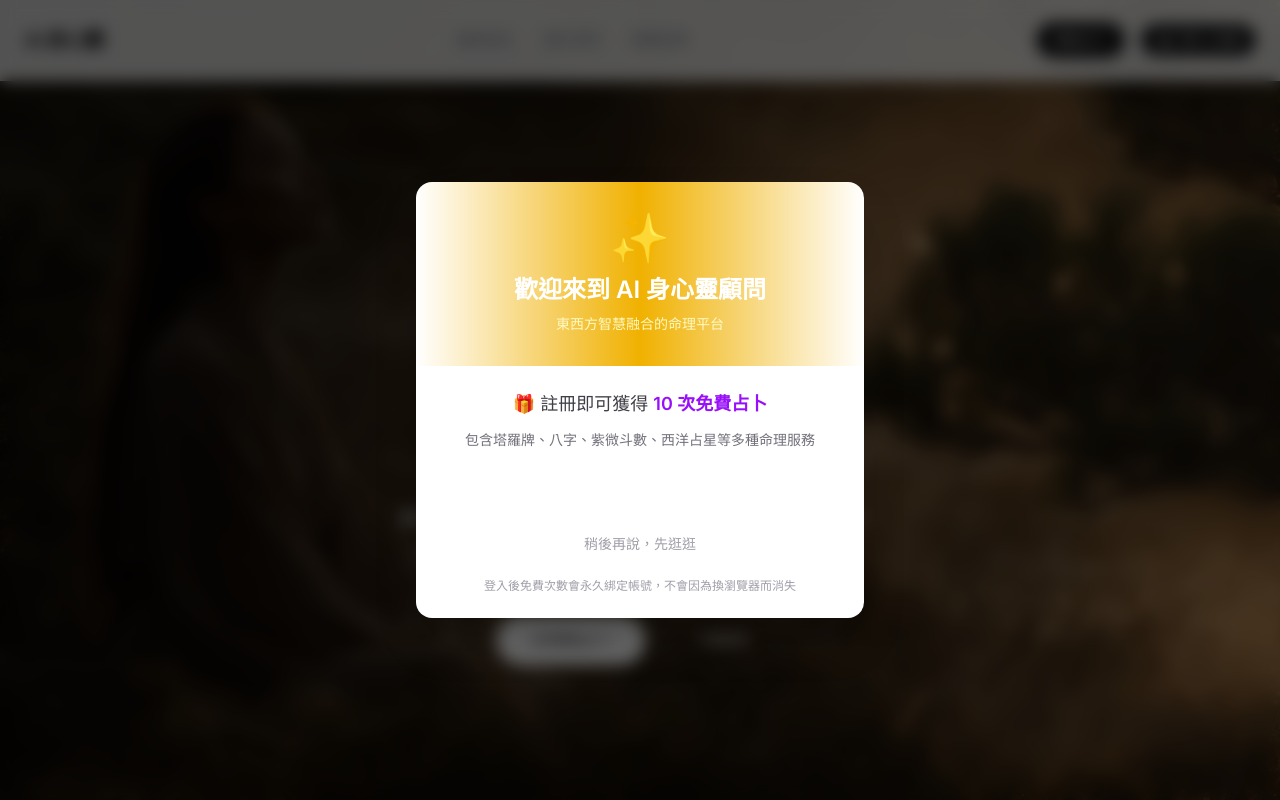
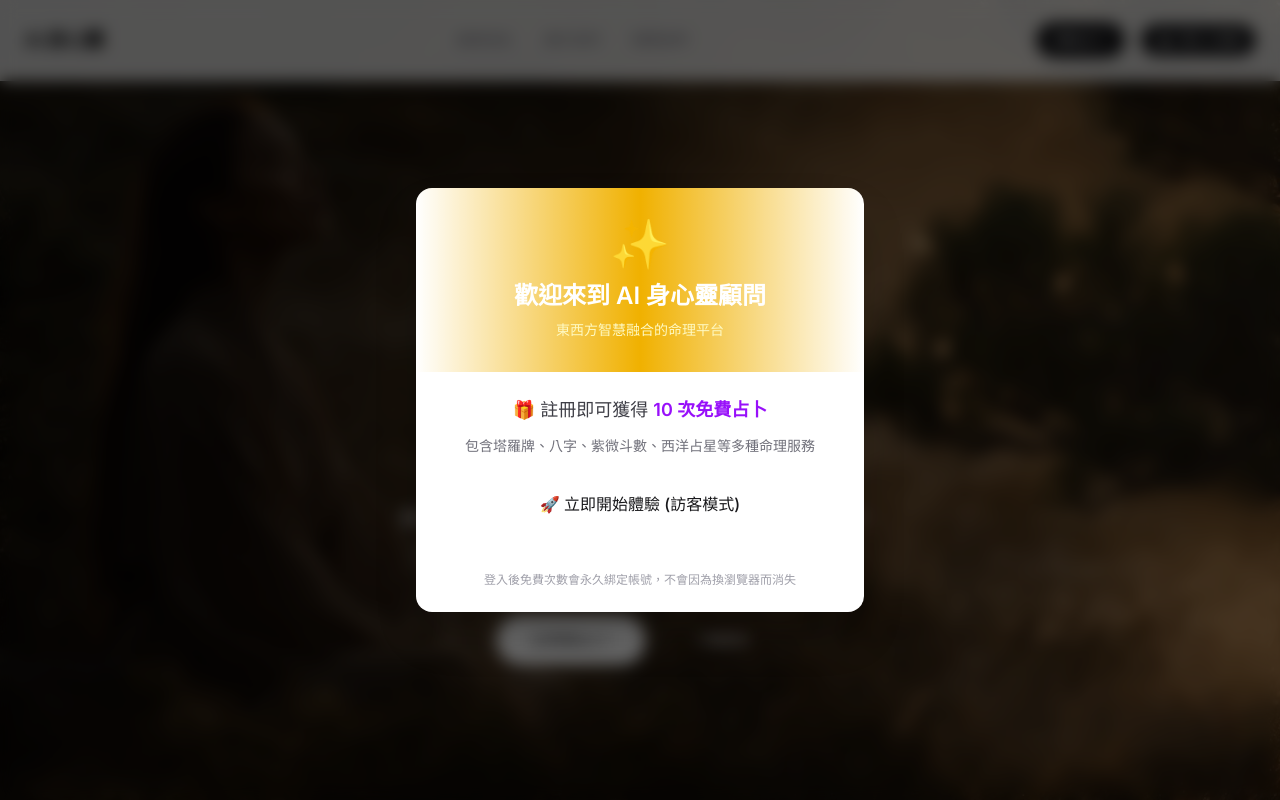
Before and after one commit to pop15106/spiritual-advisor-web, a Next.js app: page / in a window 1280 px wide. Shown: the top 800 px of the page. Built offline with nearby package versions, Linux system fonts and the light colour scheme; no server answers.

Commit message:
Fix: Remove Google Login to fix React 19 crash

```diff
--- a/src/app/page.tsx
+++ b/src/app/page.tsx
@@ -10,7 +10,6 @@ import IntegrationSection from "@/components/IntegrationSection";
 import ApiKeyModal from "@/components/ApiKeyModal";
 import UserMenu from "@/components/UserMenu";
 import { useAuth } from "@/contexts/AuthContext";
-import { GoogleLogin, CredentialResponse } from "@react-oauth/google";
 
 const services = [
   { id: "tarot", name: "塔羅占卜", icon: "🃏", desc: "透過78張偉特塔羅牌，解讀您的過去、現在與未來" },
@@ -516,28 +515,18 @@ export default function Home() {
                   </p>
                 </div>
 
-                <GoogleLogin
-                  onSuccess={async (credentialResponse: CredentialResponse) => {
-                    if (credentialResponse.credential) {
-                      const success = await login(credentialResponse.credential);
-                      if (success) {
-                        setShowLoginRequired(false);
-                        // 登入成功後繼續導航
-                        if (pendingSection) {
-                          window.history.pushState({ section: pendingSection }, '', `#${pendingSection}`);
-                          setActiveSection(pendingSection);
-                          setPendingSection(null);
-                        }
-                      }
-                    }
+                <button
+                  onClick={() => {
+                    // 暫時僅使用 localStorage 試用
+                    localStorage.setItem("free_trials", "10");
+                    setLocalFreeTrials(10);
+                    setShowLoginRequired(false);
+                    setPendingSection(null);
                   }}
-                  onError={() => {
-                    console.error('Login Failed');
-                  }}
-                  theme="filled_blue"
-                  size="large"
-                  width="300"
-                />
+                  className="w-full bg-white text-zinc-900 font-medium py-3 rounded-lg hover:bg-zinc-100 transition-colors border border-zinc-200"
+                >
+                  🚀 繼續體驗 (訪客模式)
+                </button>
 
                 <button
                   onClick={() => {
@@ -579,35 +568,21 @@ export default function Home() {
               </div>
 
               <div className="flex flex-col gap-3">
-                {process.env.NEXT_PUBLIC_GOOGLE_CLIENT_ID ? (
-                  <GoogleLogin
-                    onSuccess={async (credentialResponse: CredentialResponse) => {
-                      if (credentialResponse.credential) {
-                        try {
-                          await login(credentialResponse.credential);
-                          setShowWelcome(false);
-                        } catch (e) {
-                          console.error("Login Error:", e);
-                        }
-                      }
-                    }}
-                    onError={() => console.error('Login Failed')}
-                    theme="filled_blue"
-                    size="large"
-                    width="350"
-                  />
-                ) : (
-                  <div className="p-4 bg-red-50 text-red-600 text-sm rounded-lg border border-red-100">
-                    ⚠️ 未設定 Google Client ID (請檢查 Vercel 環境變數)
-                  </div>
-                )}
+                <button
+                  onClick={() => {
+                    // 暫時僅使用 localStorage 試用
+                    localStorage.setItem("free_trials", "10");
+                    setLocalFreeTrials(10);
+                    setShowWelcome(false);
+                  }}
+                  className="w-full bg-white text-zinc-900 font-medium py-3 rounded-lg hover:bg-zinc-100 transition-colors"
+                >
+                  🚀 立即開始體驗 (訪客模式)
+                </button>
 
-                <button
-                  onClick={() => setShowWelcome(false)}
-                  className="text-sm text-zinc-400 hover:text-zinc-600 py-2"
-                >
-                  稍後再說，先逛逛
-                </button>
+                <p className="text-xs text-white/60 text-center">
+                  * 目前 Google 登入維護中，暫以訪客身份體驗
+                </p>
               </div>
 
               <p className="text-xs text-zinc-400 text-center mt-4">
--- a/src/app/providers.tsx
+++ b/src/app/providers.tsx
@@ -1,25 +1,12 @@
 "use client";
 
-import { GoogleOAuthProvider } from '@react-oauth/google';
 import { AuthProvider } from '@/contexts/AuthContext';
 import { ReactNode } from 'react';
 
-const googleClientId = process.env.NEXT_PUBLIC_GOOGLE_CLIENT_ID || '';
-
 export function Providers({ children }: { children: ReactNode }) {
-    if (!googleClientId) {
-        return (
-            <AuthProvider>
-                {children}
-            </AuthProvider>
-        );
-    }
-
     return (
-        <GoogleOAuthProvider clientId={googleClientId}>
-            <AuthProvider>
-                {children}
-            </AuthProvider>
-        </GoogleOAuthProvider>
+        <AuthProvider>
+            {children}
+        </AuthProvider>
     );
 }
```
